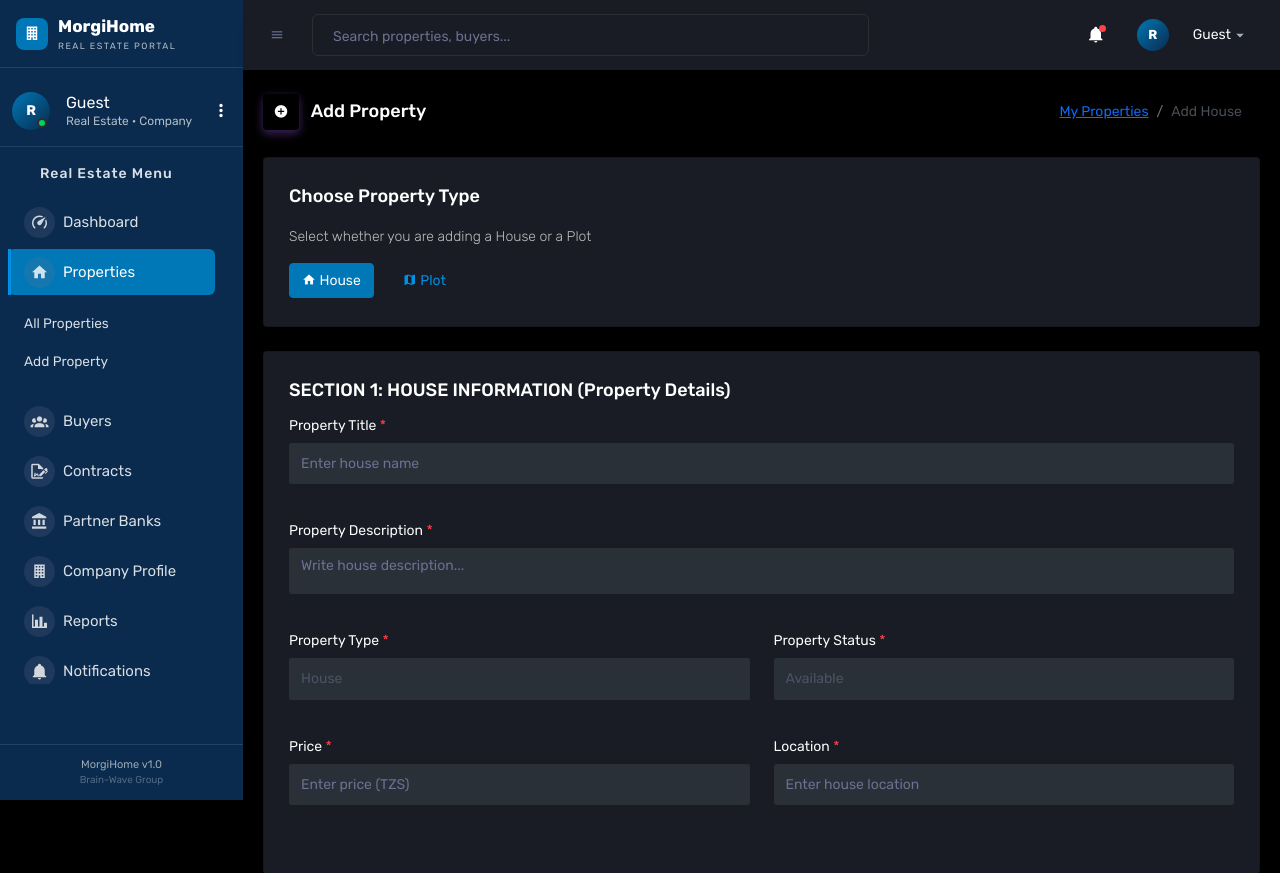
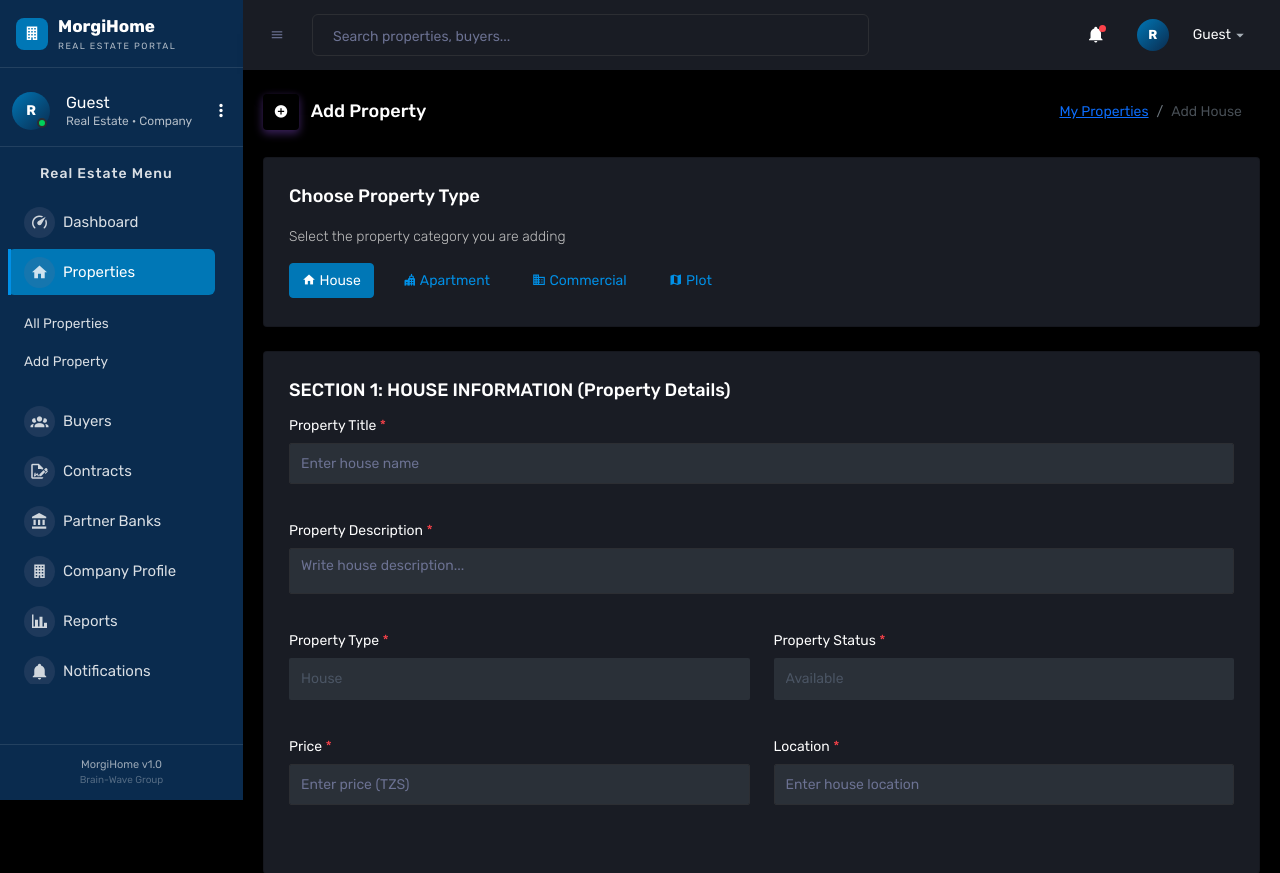
Before and after one commit to samwelimwalugaja-cmd/morgihome, a Django app: page /realestate/properties/add/ in a window 1280 px wide. Shown: the top 873 px of the page. Run offline with Django 5.2, Linux system fonts and the light colour scheme; data that the repository does not hold is empty; some libraries are stand-ins or nearby versions.

Commit message:
Realestate add: house/apartment/commercial/plot categories

```diff
--- a/accounts/dashboard_views.py
+++ b/accounts/dashboard_views.py
@@ -1041,8 +1041,9 @@
         ctx = super().get_context_data(**kwargs)
         from accounts.models import User
         ctx['sellers'] = User.objects.filter(role='seller')
-        # category from query param ?category=house/plot, default house
-        ctx['category'] = self.request.GET.get('category', 'house')
+        # category: house / apartment / commercial / plot (kama seller)
+        cat = self.request.GET.get('category', 'house')
+        ctx['category'] = cat if cat in ['house', 'apartment', 'commercial', 'plot'] else 'house'
         return ctx
 
     def post(self, request, *args, **kwargs):
@@ -1056,6 +1057,13 @@
         data = request.POST
         files = request.FILES
         category = data.get('property_category', 'house')
+        if category not in ['house', 'plot']:
+            category = 'house'
+        # building subtype (house / apartment / commercial) kutoka toggle
+        building = data.get('building_type', '')
+        if building not in ['house', 'apartment', 'commercial']:
+            building = data.get('property_type', 'house')
+        valid_types = ['house', 'apartment', 'townhouse', 'villa', 'bungalow', 'duplex', 'commercial']
         # Common
         title = data.get('title', '').strip()
         description = data.get('description', '').strip()
@@ -1084,7 +1092,7 @@
                 location=location,
                 area=area or 0,
                 property_category=category,
-                property_type=data.get('property_type', 'house') if category == 'house' else 'land',
+                property_type=(data.get('property_type') if data.get('property_type') in valid_types else building) if category == 'house' else 'land',
                 status=data.get('status', 'available'),
                 seller=seller,
                 # House
--- a/templates/realestate/realestate_add_property.html
+++ b/templates/realestate/realestate_add_property.html
@@ -44,7 +44,7 @@
   <nav aria-label="breadcrumb">
     <ul class="breadcrumb">
       <li class="breadcrumb-item"><a href="/realestate/properties/">My Properties</a></li>
-      <li class="breadcrumb-item active" aria-current="page">Add {% if category == 'plot' %}Plot{% else %}House{% endif %}</li>
+      <li class="breadcrumb-item active" aria-current="page">Add {{ category|title|default:'House' }}</li>
     </ul>
   </nav>
 </div>
@@ -55,9 +55,11 @@
     <div class="card">
       <div class="card-body">
         <h4 class="card-title">Choose Property Type</h4>
-        <p class="card-description">Select whether you are adding a House or a Plot</p>
-        <div class="d-flex gap-3">
+        <p class="card-description">Select the property category you are adding</p>
+        <div class="d-flex gap-3 flex-wrap">
           <a href="?category=house" class="btn {% if category == 'house' or not category %}btn-primary{% else %}btn-outline-primary{% endif %}" style="{% if category == 'house' or not category %}background:#0077B6; border-color:#0077B6;{% endif %}"><i class="mdi mdi-home"></i> House</a>
+          <a href="?category=apartment" class="btn {% if category == 'apartment' %}btn-primary{% else %}btn-outline-primary{% endif %}" style="{% if category == 'apartment' %}background:#0077B6; border-color:#0077B6;{% endif %}"><i class="mdi mdi-city-variant"></i> Apartment</a>
+          <a href="?category=commercial" class="btn {% if category == 'commercial' %}btn-primary{% else %}btn-outline-primary{% endif %}" style="{% if category == 'commercial' %}background:#0077B6; border-color:#0077B6;{% endif %}"><i class="mdi mdi-domain"></i> Commercial</a>
           <a href="?category=plot" class="btn {% if category == 'plot' %}btn-primary{% else %}btn-outline-primary{% endif %}" style="{% if category == 'plot' %}background:#0077B6; border-color:#0077B6;{% endif %}"><i class="mdi mdi-map"></i> Plot</a>
         </div>
       </div>
@@ -67,7 +69,8 @@
 
 <form method="post" enctype="multipart/form-data" class="forms-sample">
   {% csrf_token %}
-  <input type="hidden" name="property_category" value="{{ category|default:'house' }}">
+  <input type="hidden" name="property_category" value="{% if category == 'plot' %}plot{% else %}house{% endif %}">
+  <input type="hidden" name="building_type" value="{{ category|default:'house' }}">
 
   {% if category == 'plot' %}
   <!-- ==================== PLOT FORM (20 fields, 5 sections) ==================== -->
@@ -289,8 +292,9 @@
               <div class="form-group">
                 <label>Property Type <span class="text-danger">*</span></label>
                 <select name="property_type" class="form-control" required>
-                  <option value="house">House</option>
-                  <option value="apartment">Apartment</option>
+                  <option value="house" {% if category == 'house' or not category %}selected{% endif %}>House</option>
+                  <option value="apartment" {% if category == 'apartment' %}selected{% endif %}>Apartment</option>
+                  <option value="commercial" {% if category == 'commercial' %}selected{% endif %}>Commercial</option>
                   <option value="townhouse">Townhouse</option>
                   <option value="villa">Villa</option>
                   <option value="bungalow">Bungalow</option>
```
